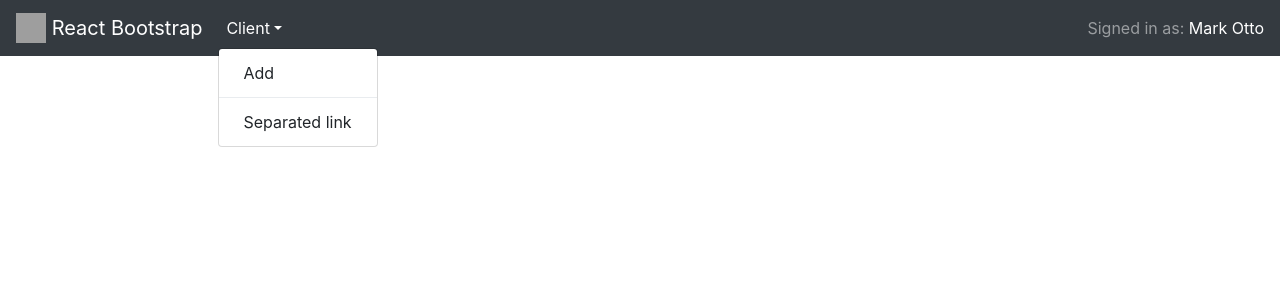
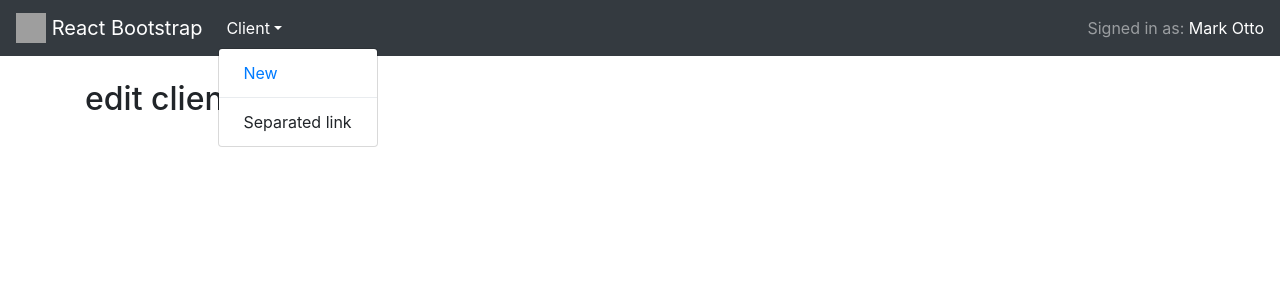
Before and after one commit to nanoscz/sales-react, a React (Create React App) app: page /client/edit/1 in a window 1280 px wide. Both pictures are taken after a click on the button "Client". Shown: the top 300 px of the page. Built offline with nearby package versions, Linux system fonts and the light colour scheme; grey boxes are pictures that could not be loaded.

Commit message:
Add new and edit client component

```diff
--- a/src/App.js
+++ b/src/App.js
@@ -8,6 +8,8 @@ import '../node_modules/bootstrap/dist/css/bootstrap.min.css';
 //components
 import Header from './components/header'
 import Clients from './components/client'
+import newClient from './components/client/new'
+import editClient from './components/client/edit'
 
 const client = new ApolloClient({
   uri: "http://localhost:4000/graphql",
@@ -26,6 +28,8 @@ class App extends Component {
             <div className="container mt-4">
               <Switch>
                 <Route exact path="/" component={Clients}></Route>
+                <Route exact path="/client/edit/:id" component={editClient}></Route>
+                <Route exact path="/client/new" component={newClient}></Route>
               </Switch>
             </div>
           </Fragment>
--- /dev/null
+++ b/src/components/client/edit.js
@@ -0,0 +1,11 @@
+import React, { Component } from 'react'
+
+class editClient extends Component {
+  render() {
+    return (
+      <h2> edit client</h2>
+    )
+  }
+}
+
+export default editClient
--- a/src/components/client/index.js
+++ b/src/components/client/index.js
@@ -1,8 +1,10 @@
 import React, { Fragment } from 'react'
 import { Query } from 'react-apollo'
+import { Link } from 'react-router-dom'
+
 import CLIENT_QUERY from '../../queries'
 
-import { ListGroup, Button } from 'react-bootstrap';
+import { ListGroup } from 'react-bootstrap';
 const contact = () => (
   <Query query={CLIENT_QUERY}>
     {({ loading, error, data }) => {
@@ -17,7 +19,7 @@ const contact = () => (
                 <div className="row justify-content-between align-items-center">
                   <div className="col-md-8">{item.name} {item.lastName} - {item.company}</div>
                   <div className="col-md-4 d-flex justify-content-end">
-                    <Button variant="outline-primary">Edit</Button>
+                    <Link to={`/client/edit/${item.id}`} className="btn btn-outline-primary">Edit</Link>
                   </div>
                 </div>
               </ListGroup.Item>
--- /dev/null
+++ b/src/components/client/new.js
@@ -0,0 +1,11 @@
+import React, { Component } from 'react'
+
+class newClient extends Component {
+  render() {
+    return (
+      <h2> new client</h2>
+    )
+  }
+}
+
+export default newClient
--- a/src/components/header/index.js
+++ b/src/components/header/index.js
@@ -1,9 +1,14 @@
 import React from 'react'
 // or less ideally
 import { Navbar, Nav, NavDropdown } from 'react-bootstrap';
+import { Link } from 'react-router-dom'
+
+import './style.css'
+
 const Header = () => (
   <Navbar bg="dark" variant="dark" expand="lg">
-    <Navbar.Brand href="#home">
+    <Link to="/">
+      <Navbar.Brand>
         <img
           alt=""
           src="/logo.svg"
@@ -13,11 +18,12 @@ const Header = () => (
         />
         {' React Bootstrap'}
       </Navbar.Brand>
+    </Link>
     <Nav className="mr-auto">
       <NavDropdown title="Client" id="basic-nav-dropdown">
-        <NavDropdown.Item href="#action/3.1">Add</NavDropdown.Item>
+        <NavDropdown.Item><Link className="d-block no-decoration" to="/client/new"> New </Link></NavDropdown.Item>
         <NavDropdown.Divider />
-        <NavDropdown.Item href="#action/3.4">Separated link</NavDropdown.Item>
+        <NavDropdown.Item> Separated link</NavDropdown.Item>
       </NavDropdown>
     </Nav>
     <Navbar.Collapse className="justify-content-end">
--- /dev/null
+++ b/src/components/header/style.css
@@ -0,0 +1,3 @@
+.no-decoration {
+  text-decoration: none !important;
+}
```
Lines whose indentation alone changed are shown as unchanged.
